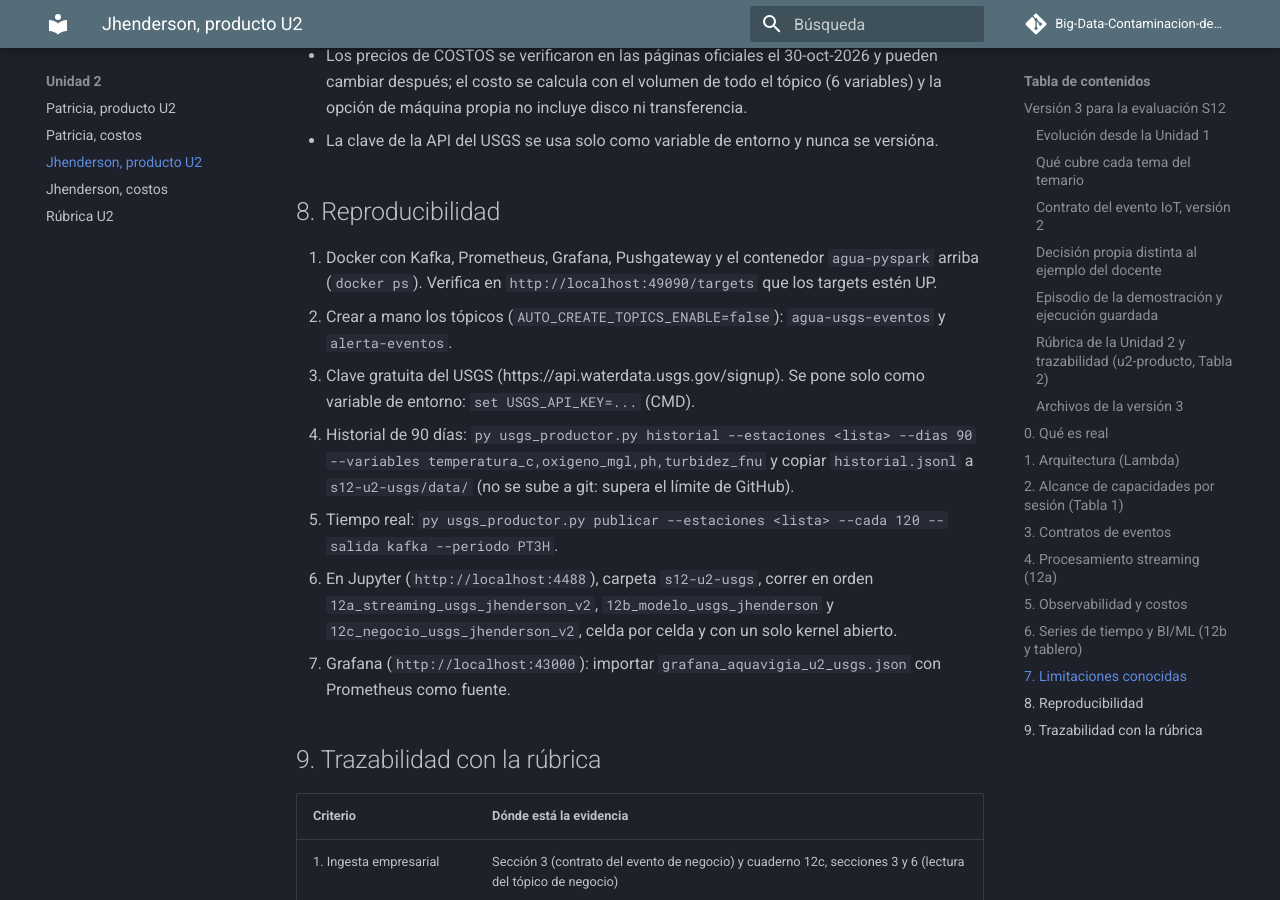
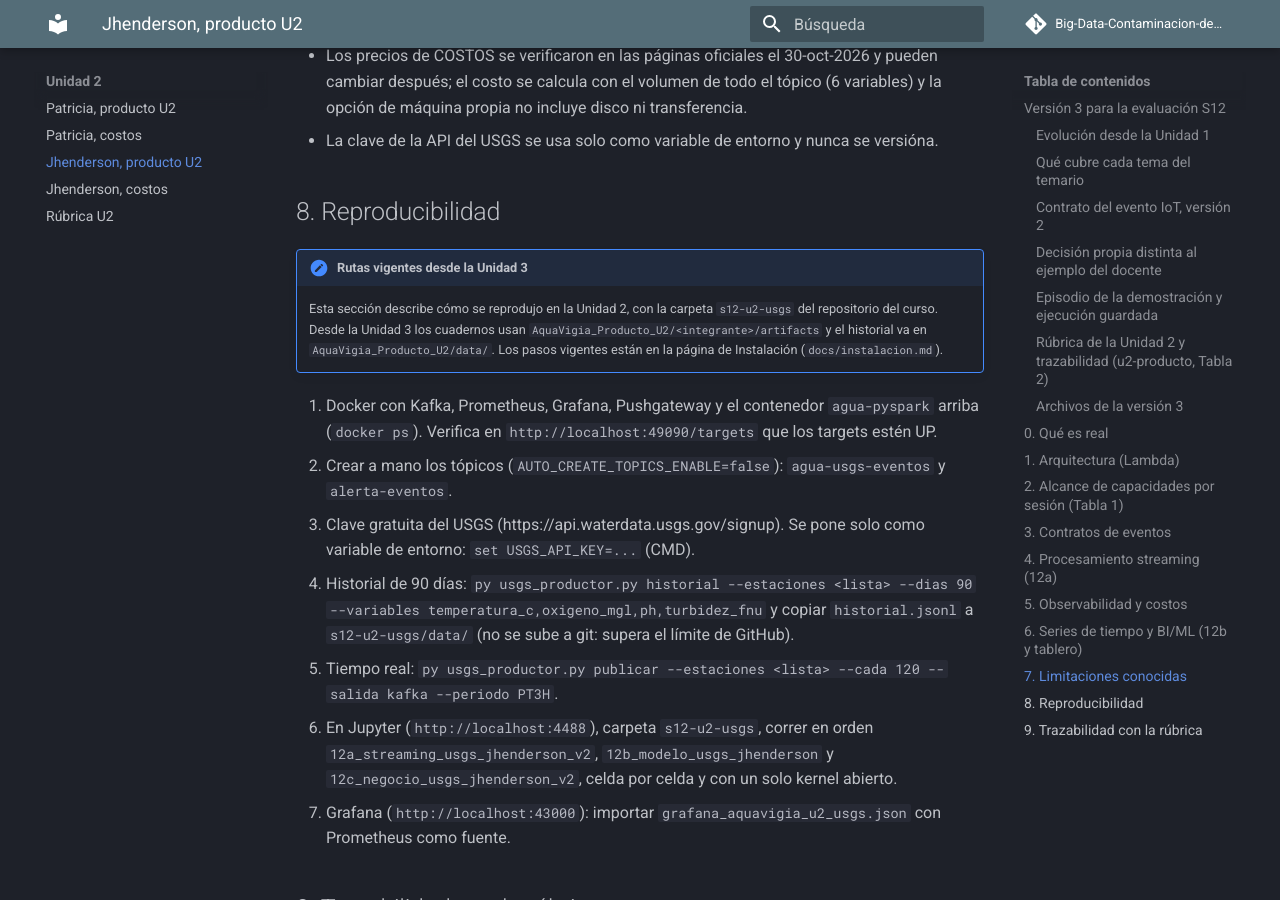
Before and after one commit to Patricia-Apaza/Big-Data-Contaminacion-del-Agua-, an MkDocs documentation site: the page built from docs/jhenderson/u2-producto.md, in a window 1280 px wide and 900 px high, scrolled down 9667 px. Built offline with MkDocs 1.6.1 and Material for MkDocs 9.7.7, drawn with Linux system fonts in a browser that asks for light colours; comment, search, counter and statistics services are not loaded.

Commit message:
U2 Jhenderson: rutas de los cuadernos dentro del repo

```diff
--- a/docs/jhenderson/u2-producto.md
+++ b/docs/jhenderson/u2-producto.md
@@ -203,6 +203,9 @@ Mejora del RMSE frente a repetir el último valor: pH **+9,4 %** (material) y tu
 
 ## 8. Reproducibilidad
 
+!!! note "Rutas vigentes desde la Unidad 3"
+    Esta sección describe cómo se reprodujo en la Unidad 2, con la carpeta `s12-u2-usgs` del repositorio del curso. Desde la Unidad 3 los cuadernos usan `AquaVigia_Producto_U2/<integrante>/artifacts` y el historial va en `AquaVigia_Producto_U2/data/`. Los pasos vigentes están en la página de Instalación (`docs/instalacion.md`).
+
 1. Docker con Kafka, Prometheus, Grafana, Pushgateway y el contenedor `agua-pyspark` arriba (`docker ps`). Verifica en `http://localhost:49090/targets` que los targets estén UP.
 2. Crear a mano los tópicos (`AUTO_CREATE_TOPICS_ENABLE=false`): `agua-usgs-eventos` y `alerta-eventos`.
 3. Clave gratuita del USGS (https://api.waterdata.usgs.gov/signup). Se pone solo como variable de entorno: `set USGS_API_KEY=...` (CMD).
```
Also changed, not shown: pyspark/sesiones/AquaVigia_Producto_U2/jhenderson/README.md (+2 -0 lines), 5 other files.
